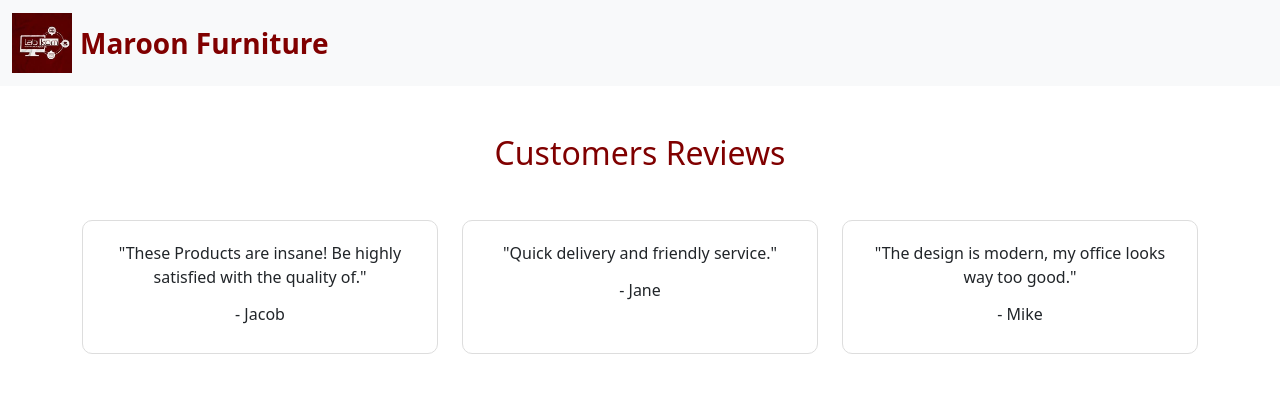
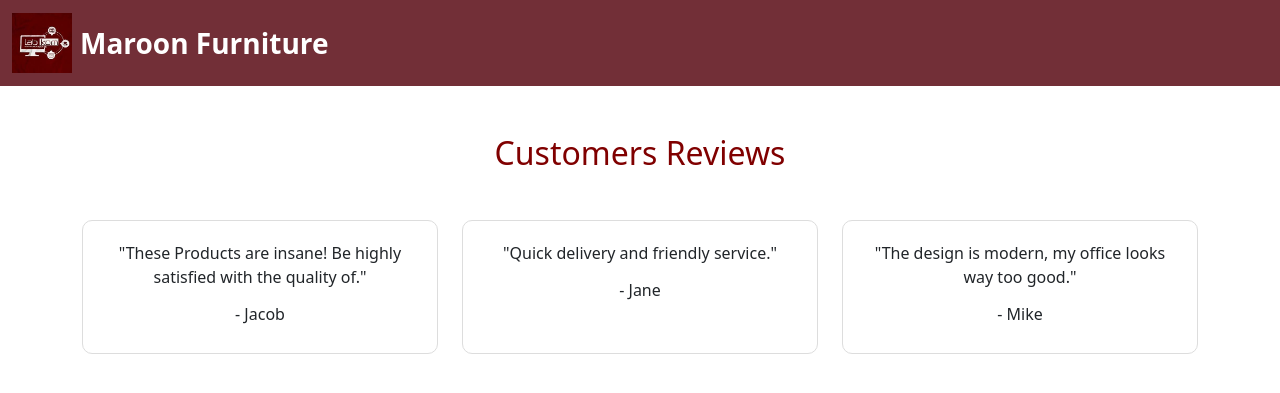
Before and after one commit to khailanasya12-creator/UTP-Tekweb-Nasya, a PHP site: page /ulasan.php in a window 1280 px wide. Shown: the top 393 px of the page. Run offline with PHP 8.4, Linux system fonts and the light colour scheme.

Commit message:
ulasan terbaru

```diff
--- a/ulasan.php
+++ b/ulasan.php
@@ -22,17 +22,21 @@
       padding: 20px;
       height: 100%;
     }
+
+    .navbar-maroon {
+      background-color: #722f37 !important;
+    }
   </style>
 </head>
 
 <body>
 
 <!-- NAVBAR -->
-<nav class="navbar bg-body-tertiary">
+<nav class="navbar navbar-maroon navbar-dark">
   <div class="container-fluid">
     <a class="navbar-brand d-flex align-items-center" href="index.php">
       <img src="image/logo.jpg" width="60" class="me-2">
-      <span class="brand-text">Maroon Furniture</span>
+     <span class="brand-text text-white">Maroon Furniture</span>
     </a>
   </div>
 </nav>
```
